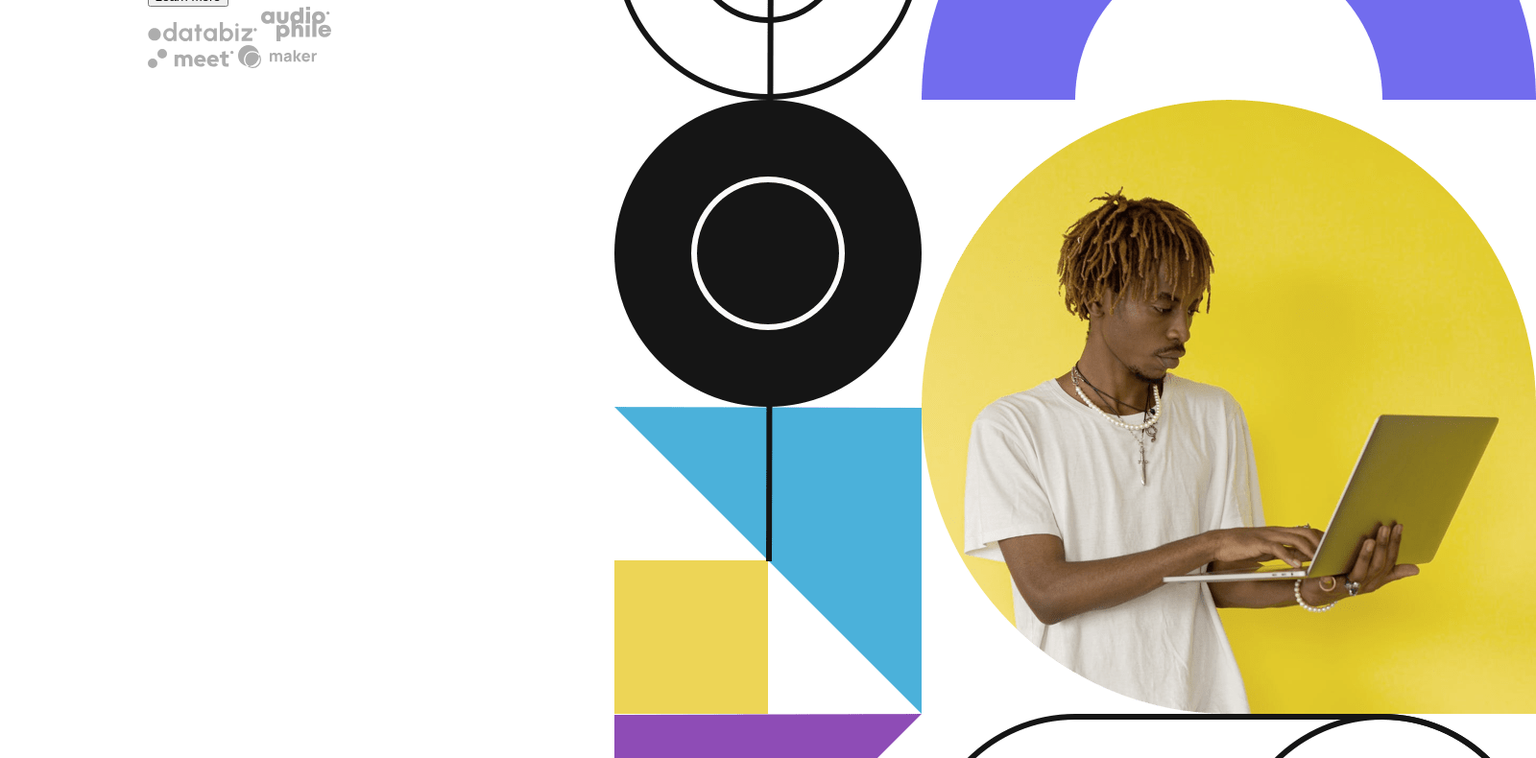
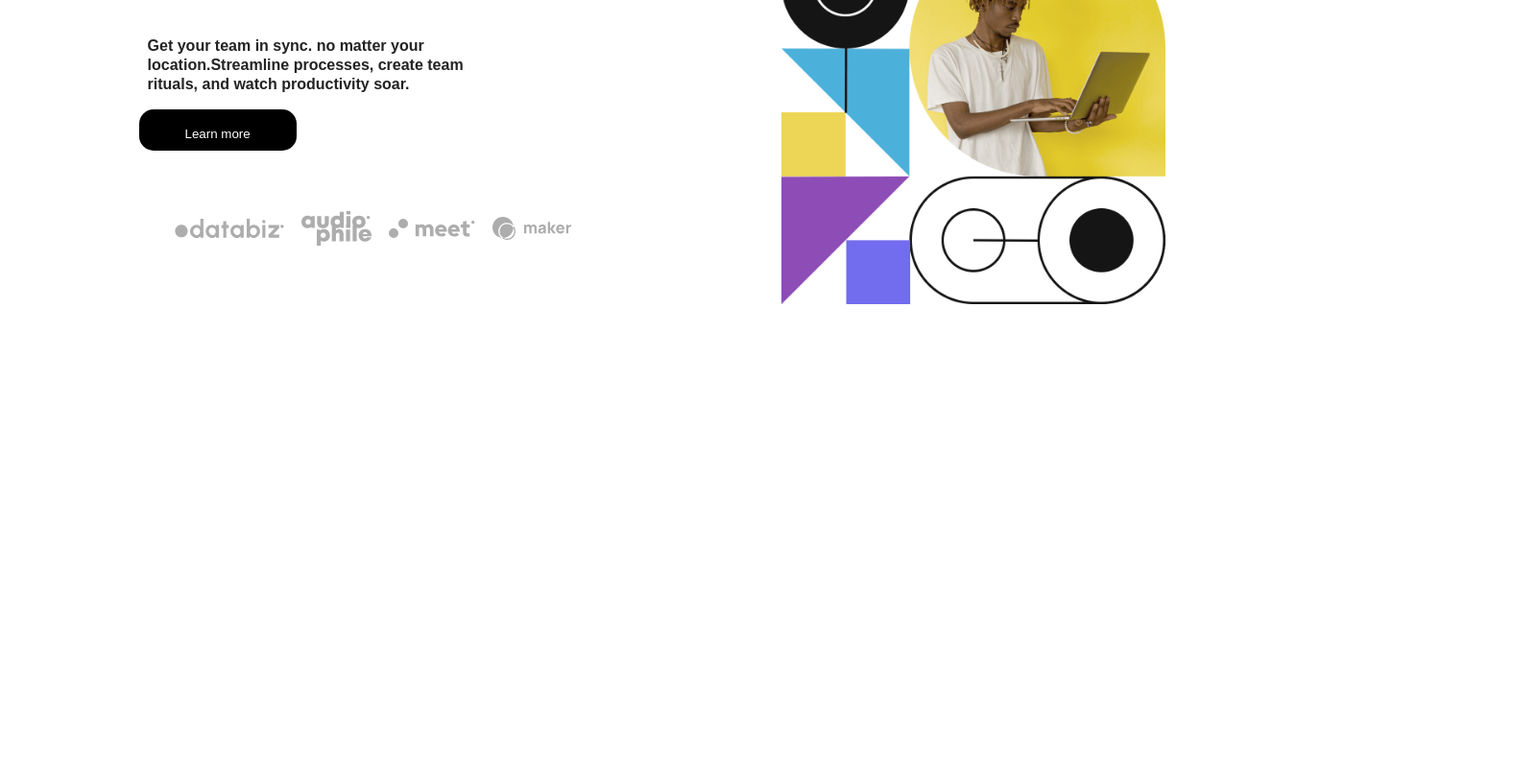
Before and after one commit to AdamPawlowski84/jfdzr8-student-AdamPawlowski84, a plain HTML site: page homeworks/projects/html-css-snap/index.html in a window 1280 px wide. Shown: the part 309-1099 px from the top of the page at 96% size, 1600 px wide, since content can reach past the window. After the commit the page ends 800 px from the top, so only its background shows below. Drawn offline with Linux system fonts and the light colour scheme; files whose address does not match are found by name.

Commit message:
styling left main section

```diff
--- a/homeworks/projects/html-css-snap/style.css
+++ b/homeworks/projects/html-css-snap/style.css
@@ -54,7 +54,6 @@ header a{
     content: url("./snap/images/icon-arrow-down.svg");
 }
 
-
 main {
     display: flex;
     padding-left: 12%;
@@ -65,6 +64,18 @@ main {
     height: 90%;
 }
 
+h1 {
+    font-size: 4rem;
+    font-family: sans-serif;
+}
+
+p {
+    color: #242323;
+    width: 85%;
+    font-size: 16px;
+    line-height: 20px;
+    font-weight: bold;
+}
 
 .right-img {
     width: 50%;
@@ -76,3 +87,30 @@ main {
   width: 50%;
   height: auto;
 }
+
+.img2 {
+    width: 400px;
+    height: auto;
+}
+
+.img-bottom {
+    display: flex;
+    align-items: center;
+    justify-content: space-evenly;
+    padding: 60px 40px 25px 10px;
+    width: 110%;
+}
+
+button {
+    display: block;
+    border: none;
+    border-radius: 15px;
+    color: #fff;
+    background-color: black;
+    width: 40%;
+    height: 8%;
+    padding: 18px 10px;
+    margin: 1px 1px 3px -9px;
+    cursor: pointer;
+    text-align: center;
+}
```
